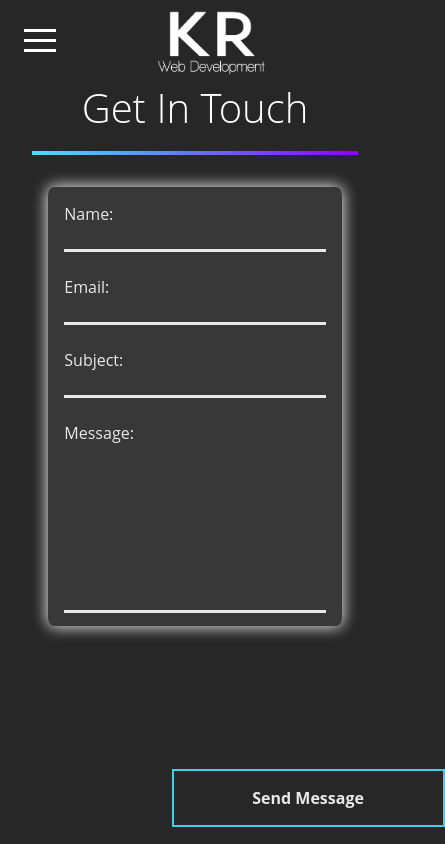
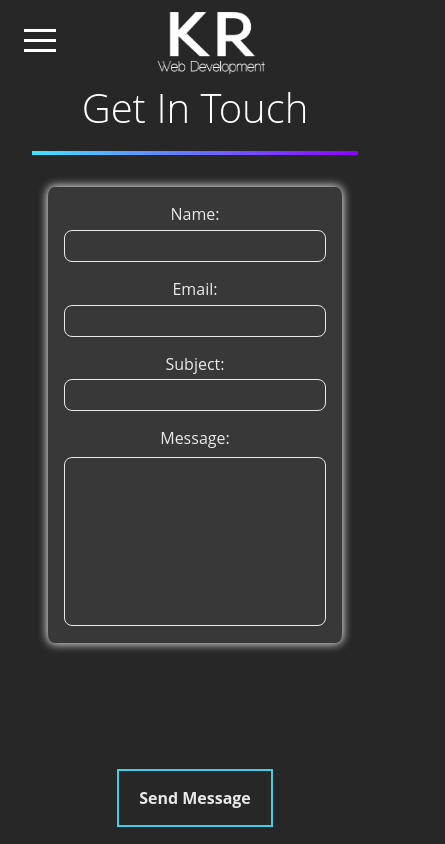
Before and after one commit to kairoberts/modern_portfolio, a React (Create React App) app: page /contact in a window 390 px wide. Shown: the whole page, 445 px wide, since content can reach past the window. Built offline with nearby package versions, Linux system fonts and the light colour scheme.

Commit message:
more responsiveness

```diff
--- a/src/components/Banner.js
+++ b/src/components/Banner.js
@@ -1,6 +1,7 @@
 import React from "react";
 import { Link } from "react-router-dom";
 import newcastle from "../images/newcastle.jpg";
+import mobilenewcastle from "../images/mobile-newcastle.jpg";
 import cv from "../file/KaiRobertsCV.pdf";
 import { AiOutlineLinkedin, AiFillGithub } from "react-icons/ai";
 import { Link as ScrollLink } from "react-scroll";
@@ -9,10 +10,10 @@ import { fadeIn, titleAnimation } from "../Animations";
 
 const Banner = () => {
   return (
-    <section>
     <motion.section
       variants={fadeIn}
       className="banner-image"
+      id="mobile-image"
       initial="hidden"
       animate="show"
     >
@@ -20,6 +21,12 @@ const Banner = () => {
         src={newcastle}
         alt="Newcastle upon Tyne"
         className="banner-image"
+        id="main-image"
+      />
+      <img
+        src={mobilenewcastle}
+        alt="Newcastle upon Tyne"
+        className="mobile-image"
       />
       <div className="title">
         <div className="hide">
@@ -29,10 +36,7 @@ const Banner = () => {
         </div>
         <div className="hide">
           <motion.div variants={titleAnimation} className="flex-item">
-              <a
-                href="https://www.linkedin.com/in/kairobertss"
-                className="icons"
-              >
+            <a href="https://www.linkedin.com/in/kairobertss" className="icons">
               <AiOutlineLinkedin size={45} />
             </a>
             <a href="https://github.com/kairoberts" className="icons">
@@ -45,6 +49,7 @@ const Banner = () => {
             <Link to="/contact">
               <button className="buttons">Get In Touch</button>
             </Link>
+            <br className="mobile-break" />
             <a className="buttons" href={cv} download="KaiRobertsCV">
               Download CV
             </a>
@@ -59,7 +64,6 @@ const Banner = () => {
         </div>
       </ScrollLink>
     </motion.section>
-    </section>
   );
 };
 
--- a/src/components/ContactForm.js
+++ b/src/components/ContactForm.js
@@ -38,7 +38,7 @@ const contactForm = () => {
         <textarea id="message" required />
 
         <div className="btn-container">
-          <button className="buttons" type="submit">
+          <button className="buttons" id="contact-btn" type="submit">
             Send Message
           </button>
         </div>
--- a/src/components/Design.js
+++ b/src/components/Design.js
@@ -29,7 +29,7 @@ const Design = () => {
           <h2>Test</h2>
         </div>
 
-        <div className="design-icons">
+        <div className="design-icons" id="last-child">
           <VscRocket size={80} className="design-icon" />
           <h2>Deploy</h2>
         </div>
--- a/src/components/WorkDetails.js
+++ b/src/components/WorkDetails.js
@@ -37,15 +37,15 @@ const WorkDetails = ({ working }) => {
             <img src={work.mainImg} alt={work.title} className="detail-image" />
             <div className="details-container">
               <p className="content-message">{work.description}</p>
-              <button className="buttons">
               <a
                 href={work.buttonUrl}
                 target="_blank"
                 rel="noreferrer noopener nofollow"
+                className="buttons"
+                id="link-btn"
               >
                 Visit Page
               </a>
-              </button>
             </div>
           </div>
           <h2 className="learning">What Did I Learn?</h2>
--- a/src/style.css
+++ b/src/style.css
@@ -103,10 +103,16 @@ li {
 .menu {
   display: none;
 }
+.mobile-break {
+  display: none;
+}
 
 @media only screen and (min-width: 320px) and (max-width: 580px) {
   ul li {
     display: none;
+  }
+  .mobile-break {
+    display: block;
   }
   .scroll-btn {
     width: 12%;
@@ -192,6 +198,10 @@ li {
   object-fit: cover;
   opacity: 0.9;
   z-index: -1;
+}
+
+.mobile-image {
+  display: none;
 }
 
 .title {
@@ -310,9 +320,19 @@ li {
   }
   .title h2 {
     font-size: 3.3rem;
+    text-shadow: none;
   }
   .scroll-arrow {
     display: none;
+  }
+  #main-image {
+    display: none;
+  }
+  .mobile-image {
+    width: 100%;
+    height: 100vh;
+    object-fit: cover;
+    display: block;
   }
 }
 
@@ -431,13 +451,14 @@ li {
   .design-container {
     margin-top: 10rem;
     display: grid;
-    grid-template-columns: repeat(2, 150px);
+    grid-template-columns: repeat(2, 200px);
+    padding: 0rem;
   }
   .design-icons h2 {
     font-size: 2rem;
   }
-  .design-icon {
-    width: 40%;
+  #last-child {
+    margin-left: 7rem;
   }
 }
 
@@ -576,9 +597,13 @@ li {
   }
   .image-container {
     grid-template-columns: repeat(auto-fit, minmax(300px, 1fr));
+    padding: 0rem;
   }
   .svg-image {
     display: none;
+  }
+  .project:hover {
+    transform: scale(1);
   }
 }
 
@@ -645,6 +670,13 @@ li {
   font-size: 2.5rem;
 }
 
+#link-btn {
+  display: block;
+  text-align: center;
+  position: absolute;
+  right: 43.5%;
+}
+
 @media only screen and (min-width: 320px) and (max-width: 580px) {
   .details {
     display: block;
@@ -657,12 +689,18 @@ li {
   .learning {
     font-size: 2rem;
     padding: 3rem;
+    margin-top: 5rem;
   }
   .learnt {
     display: block;
   }
   .gallery {
     font-size: 2rem;
+  }
+  #link-btn {
+    left: 30%;
+    margin-top: 2rem;
+    width: 40%;
   }
 }
 
@@ -738,7 +776,8 @@ li {
   background: #3a3a3a;
   opacity: 0.9;
   border-radius: 2%;
-  box-shadow: 0px 0px 15px 1px white;
+  box-shadow: 0px 0px 10px 1px white;
+  text-align: center;
 }
 
 .btn-container {
@@ -747,7 +786,6 @@ li {
 
 .contact-container {
   padding: 5rem 10rem 0rem 10rem;
-  min-height: 100vh;
 }
 
 .contact-container h2 {
@@ -759,25 +797,30 @@ li {
 
 form input {
   width: 100%;
-  margin-bottom: 1.5rem;
   background: transparent;
   outline: none;
-  border: none;
+  height: 2rem;
+  border: 1px solid white;
   color: white;
-  font-size: 1.1rem;
-  border-bottom: 3px solid white;
+  margin-bottom: 1rem;
+  margin-top: 0.3rem;
+  border-radius: 0.5rem;
+  font-size: 1rem;
+  padding-left: 10px;
 }
 
 form textarea {
   min-height: 20vh;
   width: 100%;
   outline: none;
-  border: none;
+  border: 1px solid white;
+  border-radius: 0.5rem;
+  margin-top: 0.5rem;
   background: transparent;
   color: white;
-  font-size: 1.1rem;
+  font-size: 1rem;
   resize: none;
-  border-bottom: 3px solid white;
+  padding: 5px 10px;
 }
 
 form label {
@@ -796,7 +839,7 @@ form button {
     display: none;
   }
   .form-container {
-    height: 52vh;
+    height: 54vh;
     width: 90%;
     display: block;
   }
@@ -809,6 +852,11 @@ form button {
   .btn-container {
     display: block;
     margin: 0rem;
+  }
+  #contact-btn {
+    position: absolute;
+    left: 30%;
+    width: 40%;
   }
 }
 
```
Also changed, not shown: src/images/mobile-newcastle.jpg (added). Lines whose indentation alone changed are shown as unchanged.
